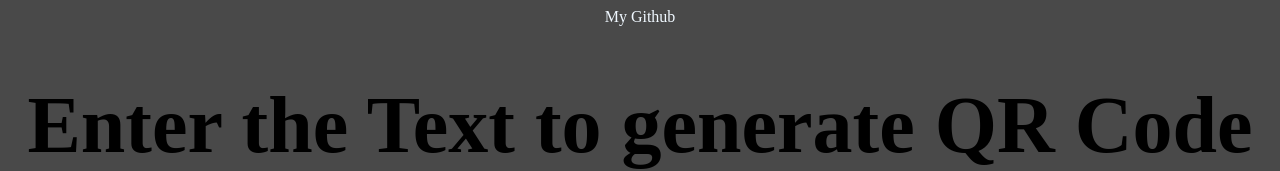
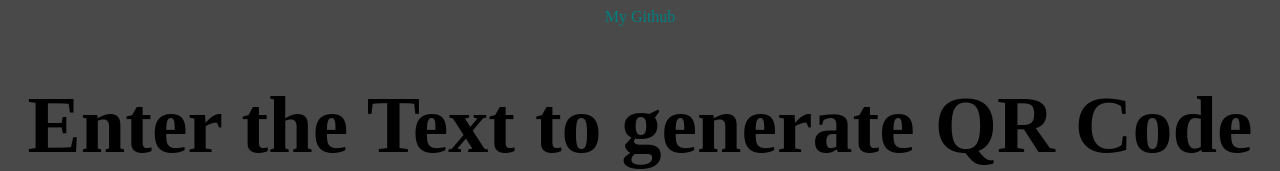
Before and after one commit to SudhanshuDTU/QR_generator, a plain HTML site: page index.html in a window 1280 px wide. Shown: the top 171 px of the page. Drawn offline with Linux system fonts and the light colour scheme.

Commit message:
Update style.css

```diff
--- a/style.css
+++ b/style.css
@@ -2,7 +2,7 @@ body{
     background: #494949;
 }
 a{
-    color: aliceblue;
+    color: teal;
     text-decoration-line: none;
     display: flex;
     justify-content: center;
```
